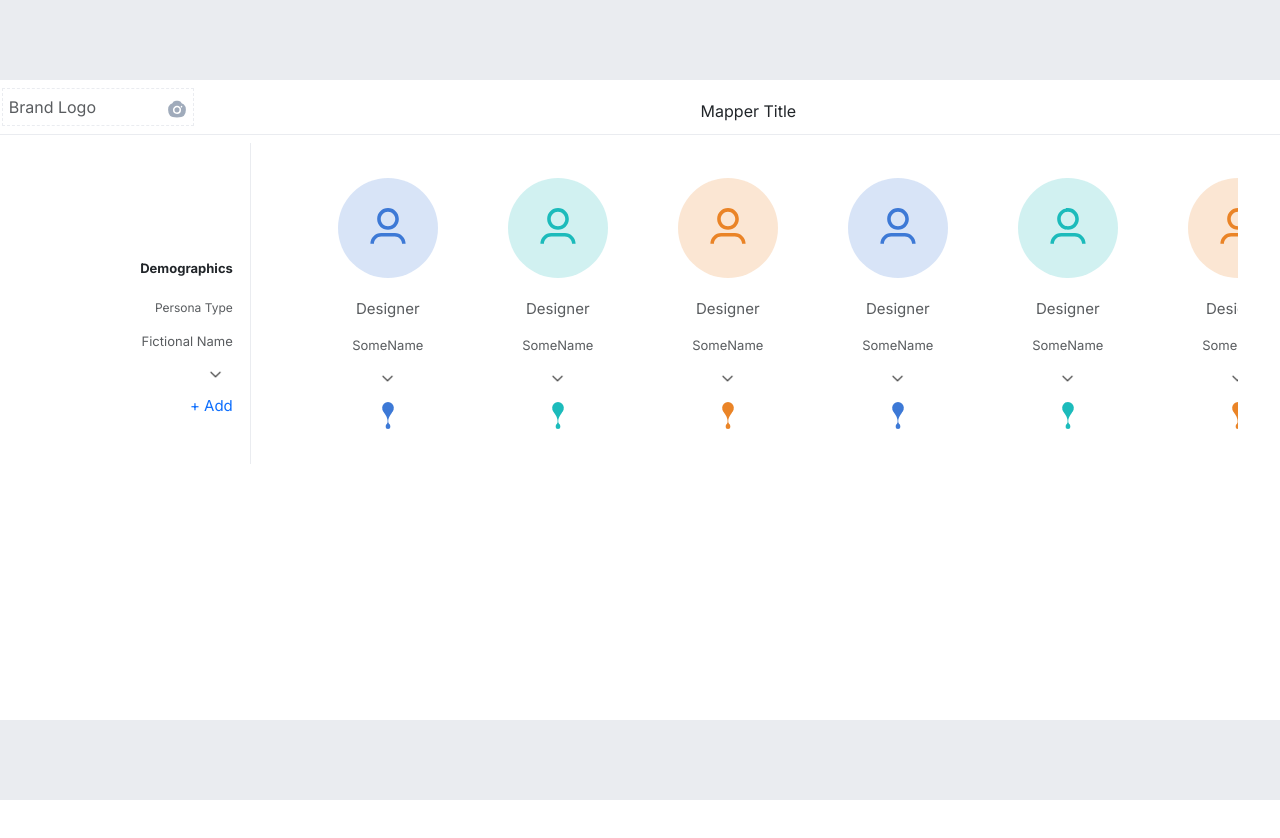
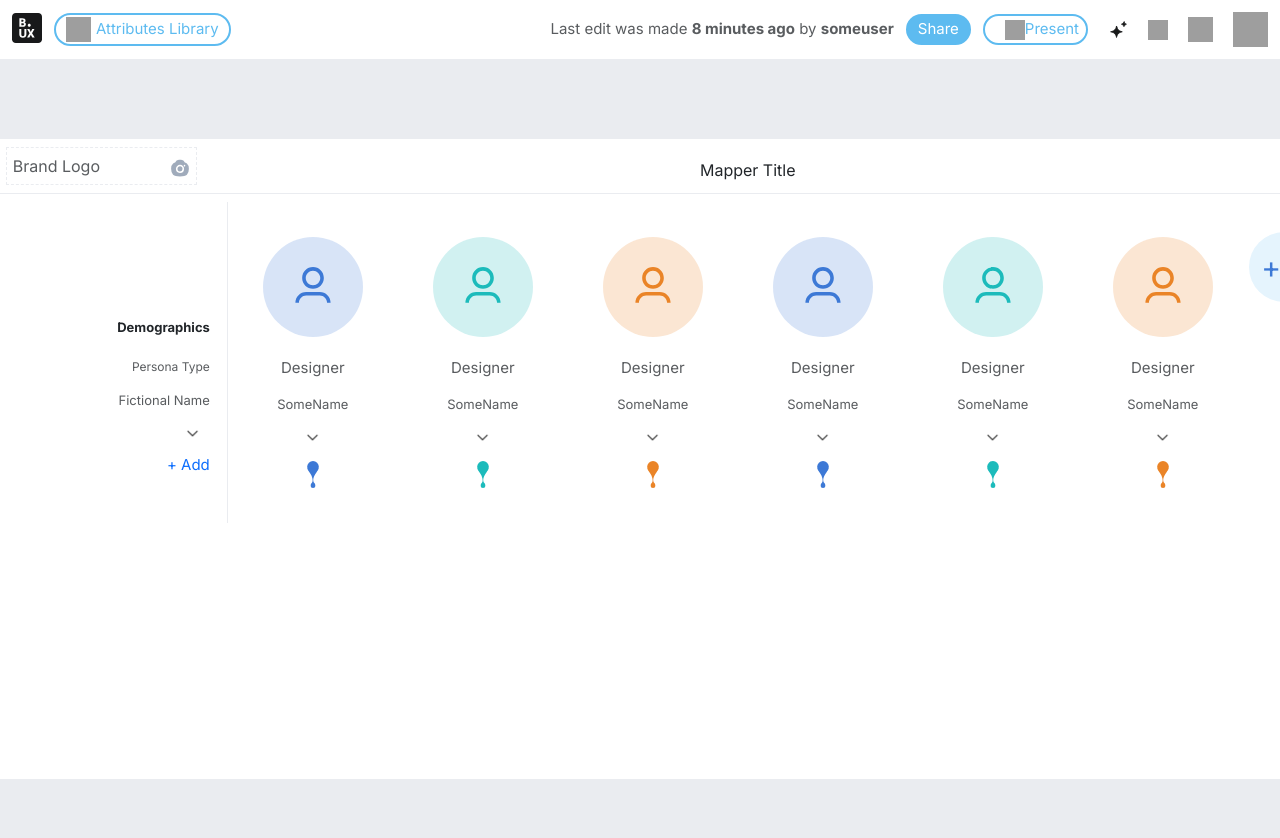
Before and after one commit to shivpujan12/mapper, a Next.js app: page / in a window 1280 px wide. Shown: the top 838 px of the page. Before the commit the page ends 800 px from the top, so only its background shows below. Built offline with nearby package versions, Linux system fonts and the light colour scheme; grey boxes are pictures that could not be loaded.

Commit message:
NavBar addded

```diff
--- a/app/components/MainActivity/PersonaActivity/RightSection.tsx
+++ b/app/components/MainActivity/PersonaActivity/RightSection.tsx
@@ -13,6 +13,9 @@ export default function RightSection({open, setOpen }: {open: any, setOpen:any})
         <PersonaCard type="card" profileImage="/profile-img3.svg" pointerImage="/pointer3.svg" open={open} setOpen={setOpen}/>
         <PersonaCard type="card" profileImage="/profile-img2.svg" pointerImage="/pointer.svg" open={open} setOpen={setOpen}/>
       </div>
+      <div className={`${style.personaAddBtn} rounded-circle`}>
+        +
+      </div>
     </div>
   );
 }
--- /dev/null
+++ b/app/components/NavBar.tsx
@@ -0,0 +1,31 @@
+import React from "react";
+import style from "@/app/styles/navbar.module.css";
+import Image from 'next/image';
+
+export default function NavBar() {
+  return (
+    <div className={`${style.main}`}>
+      <div className={`${style.leftPart}`}>
+        <Image src={"/logo.svg"} width={30} height={30} alt={"logo"}  />
+        <div className={`${style.attrLib} rounded-pill`}>
+        <Image width={25} height={25} src="https://d1ehtu126lxvny.cloudfront.net/static/media/frontend/images/assets/persona-attributes.svg" alt="persona-attributes" />
+        <div>Attributes Library</div>
+        </div>
+      </div>
+      <div className={`${style.rightPart}`}>
+        <div className="text-muted">Last edit was made <b>8 minutes ago</b> by <b>someuser</b></div>
+        <div className={`${style.shareBtn} rounded-pill`}>Share</div>
+        <div className={`${style.presentBtn} rounded-pill`}>
+        <Image width={20} height={20} src="https://d1ehtu126lxvny.cloudfront.net/static/media/frontend/images/header/blue-right-arrow.svg" alt="play" />
+        <div>Present</div>
+        </div>
+        <Image width={20} height={20} src="/ai-icon.svg" alt="export" />
+        <Image width={20} height={20} src="https://d1ehtu126lxvny.cloudfront.net/static/media/frontend/images/assets/download.svg" alt="export" />
+        <Image width={25} height={25} alt={"profile"} src="https://d1ehtu126lxvny.cloudfront.net/static/media/frontend/images/assets/comments-1.svg"/>
+        <Image width={35} height={35} alt={"profile"} src="https://d1ehtu126lxvny.cloudfront.net/user/media/default/user.svg"/>
+
+
+      </div>
+    </div>
+  );
+}
--- a/app/page.tsx
+++ b/app/page.tsx
@@ -1,10 +1,12 @@
 import Image from "next/image";
 import styles from "./page.module.css";
 import MainActivity from "./components/MainActivity/MainActivity";
+import NavBar from "./components/NavBar";
 
 export default function Home() {
   return (
     <div>
+      <NavBar />
       <MainActivity />
     </div>
   );
--- a/app/styles/MainActivity/PersonaActivity/persona.module.css
+++ b/app/styles/MainActivity/PersonaActivity/persona.module.css
@@ -2,7 +2,7 @@
     display: flex;
     flex-direction: row;
     margin-left: 8px;
-    margin-right: 8px;
+    /* margin-right: 8px; */
     justify-content: center;
     align-items: center;
 }
--- a/app/styles/MainActivity/PersonaActivity/right.module.css
+++ b/app/styles/MainActivity/PersonaActivity/right.module.css
@@ -1,14 +1,16 @@
 .main {
-    display: flex;
+    position:relative;
+    /* display: flex; */
     flex-direction: row;
     justify-content: center;
     align-items: center;
-    width: 80%;
+    /* width: 100%; */
     border-left: 1px solid #eaecf0;
+    overflow: hidden;
 }
 
 .cardContainer{
-    width: 90%;
+    width: 100%;
     display: flex;
     flex-direction: row;
     justify-content: space-between;
@@ -21,3 +23,20 @@
 .cardContainer::-webkit-scrollbar{
     border: 5px;
 }
+
+.personaAddBtn{
+    display: flex;
+    min-height: 70px;
+    min-width: 70px;
+    transform: translate(25px);
+    position: absolute;
+    right: 0;
+    top: 30px;
+    font-size: 30px;
+    color: #3d79d6;
+    background-color: #e5f4fd;
+    text-align: center;
+    justify-content: start;
+    padding-left: 12px;
+    align-items: center;
+}
--- /dev/null
+++ b/app/styles/navbar.module.css
@@ -0,0 +1,70 @@
+.main {
+    display: flex;
+    flex-direction: row;
+    justify-content: space-between;
+    align-items: center;
+    min-height: 24px;
+    background-color: white;
+    padding: 12px;
+}
+
+.leftPart{
+    display: flex;
+    flex-direction: row;
+    justify-content: space-between;
+    font-size: 15px;
+
+}
+.attrLib{
+    display: flex;
+    flex-direction: row;
+    align-items: center;
+    /* padding: 15px */
+    margin-left: 12px;
+    color:#5dbbf0;
+    border: 2px solid #5dbbf0;
+    padding-left: 10px;
+    padding-right: 10px;
+    padding-top: 2px;
+    padding-bottom: 2px;
+}
+
+.attrLib img {
+    margin-right: 5px;
+}
+
+.rightPart {
+    display: flex;
+    flex-direction: row;
+    align-items: center;
+    justify-content: space-between;
+    font-size: 15px;
+}
+
+.presentBtn {
+    display: flex;
+    flex-direction: row;
+    align-items: center;
+    /* padding: 15px */
+    margin-left: 12px;
+    color:#5dbbf0;
+    border: 2px solid #5dbbf0;
+    padding-right: 7px;
+    padding-top: 2px;
+    padding-bottom: 2px;
+}
+
+.rightPart img{
+    margin-left: 20px;
+}
+
+.shareBtn {
+    margin-left: 12px;
+    color: white;
+    background-color: #5dbbf0;
+    border: 2px solid #5dbbf0;
+    padding-right: 10px;
+    padding-left: 10px;
+    padding-top: 2px;
+    padding-bottom: 2px;
+}
```
Also changed, not shown: app/components/AppBar.tsx (deleted), public/ai-icon.svg (added), public/logo.svg (added).
